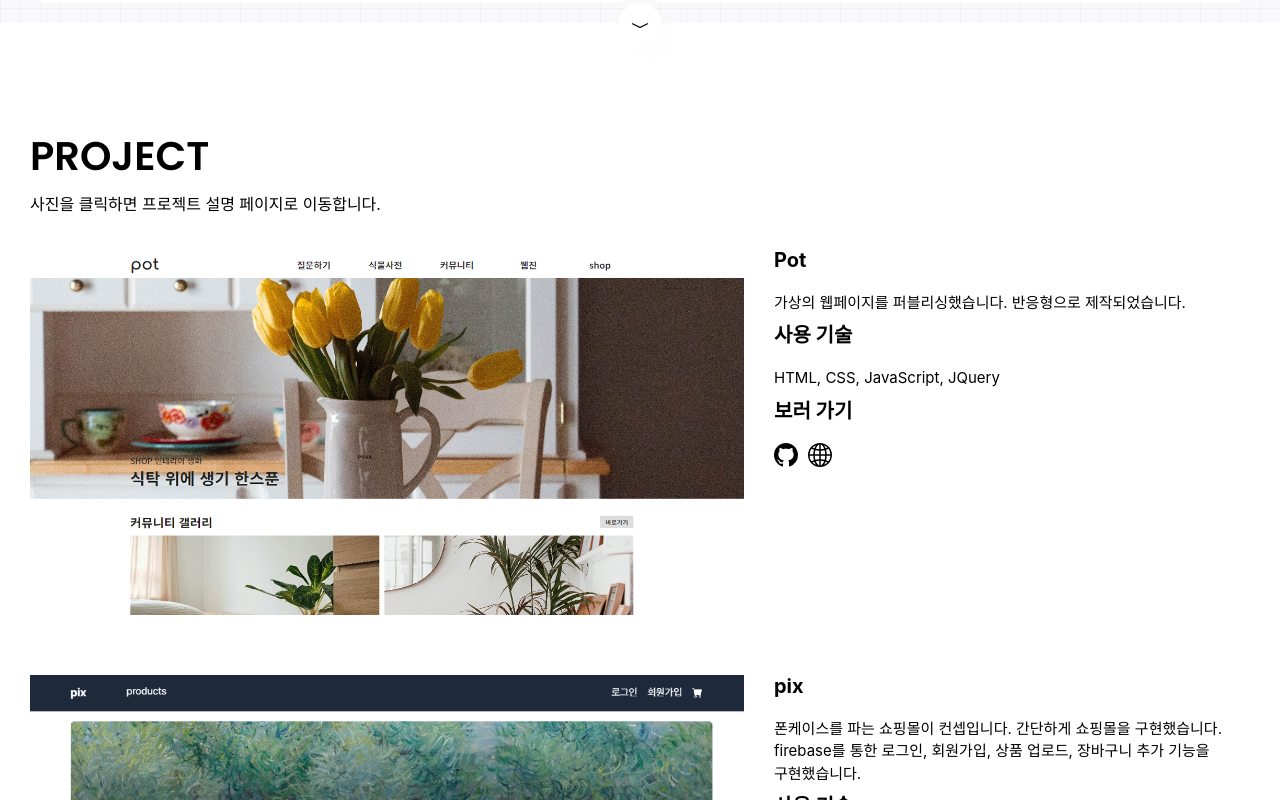
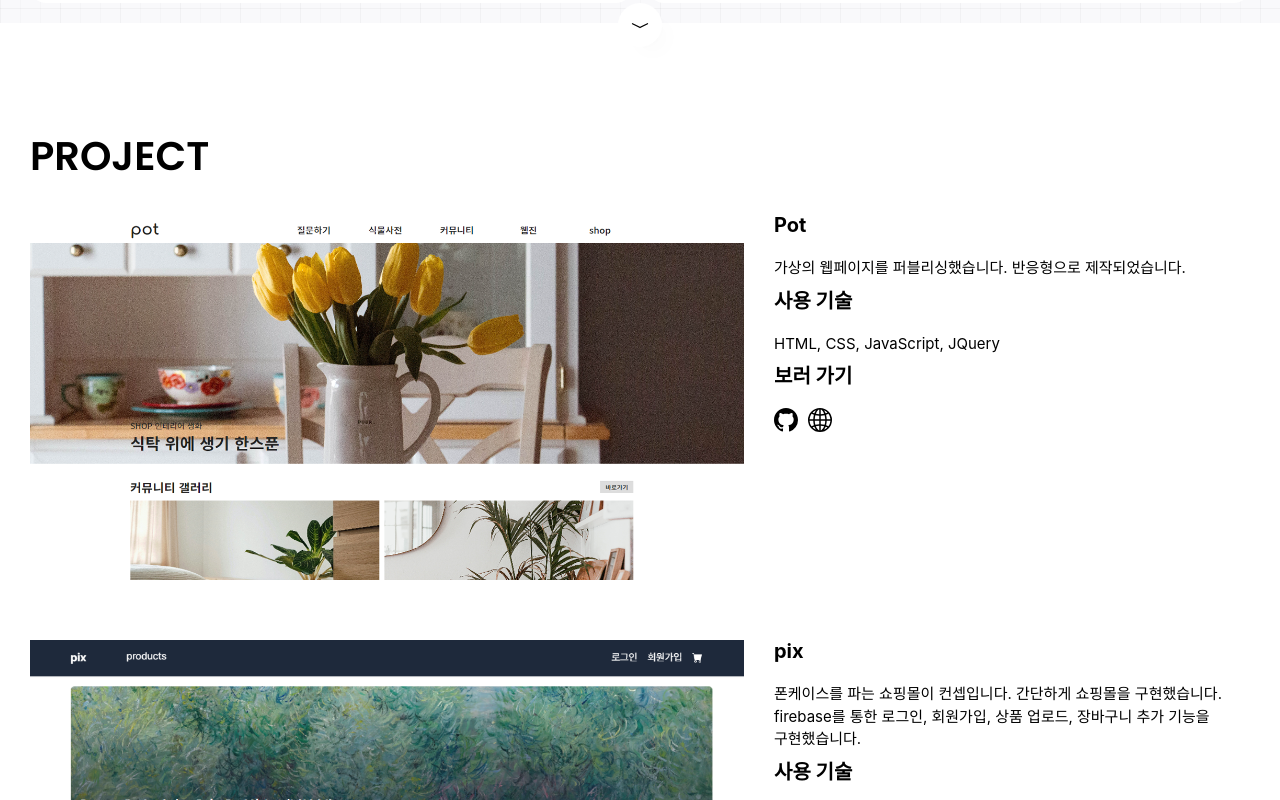
Before and after one commit to jaeeedev/portfolio_next, a Next.js app: page / in a window 1280 px wide. Shown: the part 1560-2360 px from the top of the page. Built offline with nearby package versions, Linux system fonts and the light colour scheme; a web font is replaced by a local one.

Commit message:
README 내용 수정

```diff
--- a/components/Project.tsx
+++ b/components/Project.tsx
@@ -44,10 +44,7 @@ function Project({ boldHandler }: { boldHandler: (value: number) => void }) {
   return (
     <div>
       <ProjectContents ref={ref} id="3">
-        <Title>
-          PROJECT
-          <p>사진을 클릭하면 프로젝트 설명 페이지로 이동합니다.</p>
-        </Title>
+        <Title>PROJECT</Title>
 
         <ProjectItemBox
           ref={(el) => {
--- a/pages/[project].tsx
+++ b/pages/[project].tsx
@@ -6,7 +6,7 @@ import useInfo from "../utils/useInfo";
 
 function Project() {
   useEffect(() => {
-    // window.scrollTo({ top: 0 });
+    window.scrollTo({ top: 0 });
   }, []);
 
   const projectInfo = useInfo();
```
Also changed, not shown: 1 other file (tests, documents, lock files or other folders).
